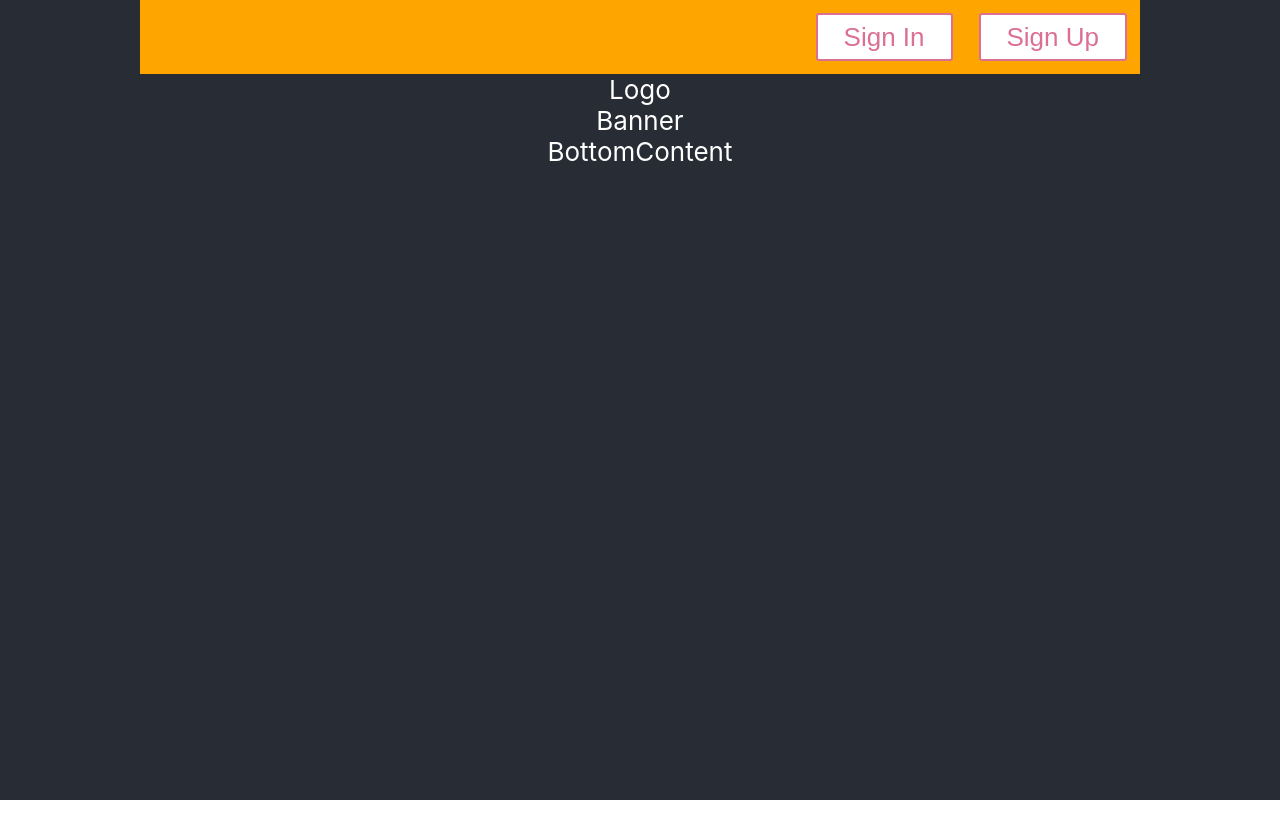
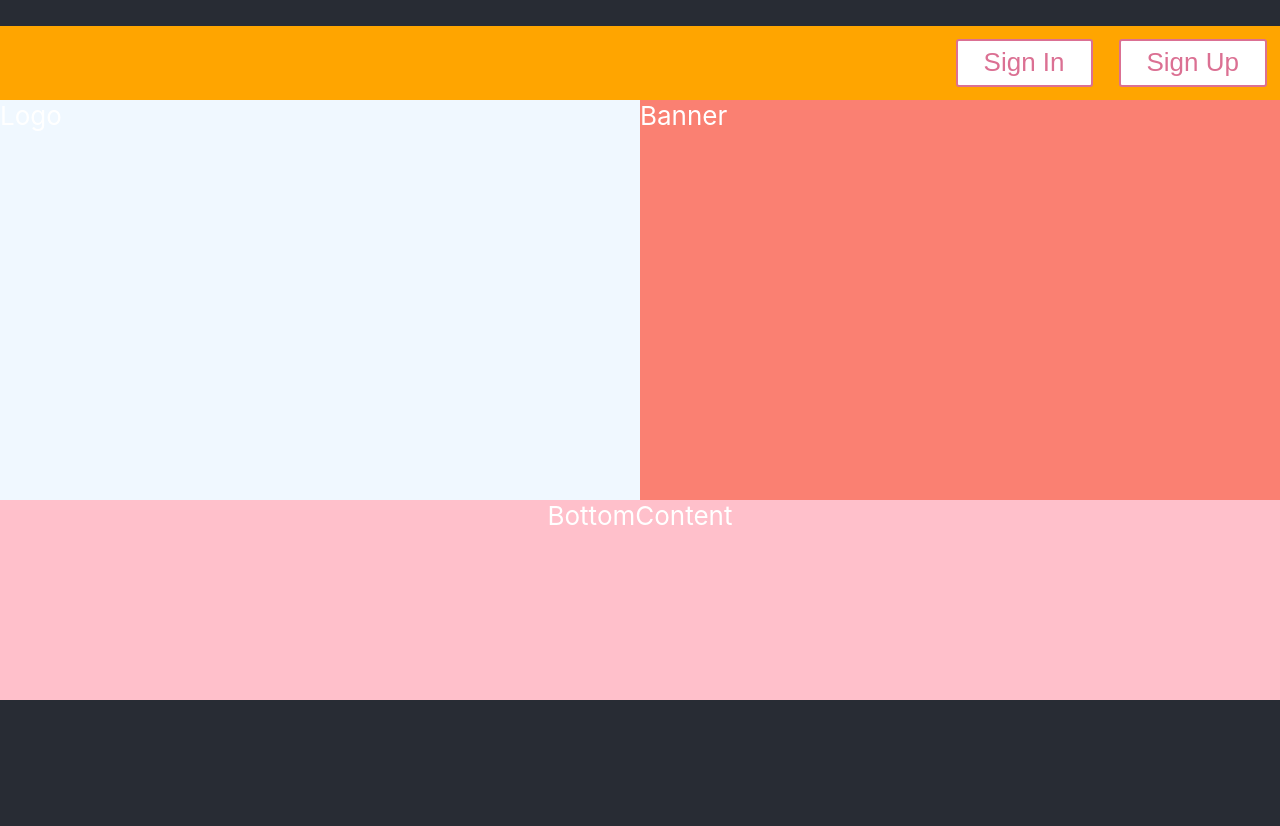
Before and after one commit to BloomTech-Labs/labs-team-home, a React (Create React App) app in the folder frontend/: page / in a window 1280 px wide. Before the commit the page ends 800 px from the top, so only its background shows below. Built offline with nearby package versions, Linux system fonts and the light colour scheme.

Commit message:
Created styled components for bottom content and its logo and banner

```diff
--- a/frontend/src/App.css
+++ b/frontend/src/App.css
@@ -1,4 +1,7 @@
 .App {
+	width: 100%;
+	margin: 0 auto;
+	margin-top: 2%;
 	text-align: center;
 	background-color: #282c34;
 	min-height: 100vh;
--- a/frontend/src/LandingView/components/BottomContent.js
+++ b/frontend/src/LandingView/components/BottomContent.js
@@ -1,8 +1,8 @@
 import React from 'react';
-import styled from 'styled-components';
+import BtmContentStyles from '../styles/BottomStyled';
 
 const BottomContent = props => {
-	return <div>BottomContent</div>;
+	return <BtmContentStyles>BottomContent</BtmContentStyles>;
 };
 
 export default BottomContent;
--- a/frontend/src/LandingView/components/LandingLogoBanner.js
+++ b/frontend/src/LandingView/components/LandingLogoBanner.js
@@ -1,11 +1,15 @@
 import React from 'react';
+import LogoBannerStyles, {
+	LogoStyles,
+	BannerStyles
+} from '../styles/LogoBannerStyled';
 
 const LogoBanner = props => {
 	return (
-		<div>
-			<div>Logo</div>
-			<div>Banner</div>
-		</div>
+		<LogoBannerStyles>
+			<LogoStyles>Logo</LogoStyles>
+			<BannerStyles>Banner</BannerStyles>
+		</LogoBannerStyles>
 	);
 };
 
--- /dev/null
+++ b/frontend/src/LandingView/styles/BottomStyled.js
@@ -0,0 +1,9 @@
+import styled from 'styled-components';
+
+const BtmContentStyles = styled.div`
+	width: 100%;
+	height: 200px;
+	background: pink;
+`;
+
+export default BtmContentStyles;
--- /dev/null
+++ b/frontend/src/LandingView/styles/LogoBannerStyled.js
@@ -0,0 +1,23 @@
+import styled from 'styled-components';
+
+const LogoBannerStyles = styled.div`
+	width: 100%;
+	display: flex;
+	flex-flow: row;
+	height: 400px;
+`;
+
+const LogoStyles = styled.div`
+	width: 100%;
+	display: flex;
+	background: aliceblue;
+`;
+
+const BannerStyles = styled.div`
+	width: 100%;
+	display: flex;
+	background: salmon;
+`;
+
+export default LogoBannerStyles;
+export { LogoStyles, BannerStyles };
--- a/frontend/src/LandingView/styles/SignInSignUpStyled.js
+++ b/frontend/src/LandingView/styles/SignInSignUpStyled.js
@@ -1,7 +1,6 @@
 import styled from 'styled-components';
 
 const StyledSignInUp = styled.div`
-	max-width: 1000px;
 	width: 100%;
 	margin: 0 auto;
 	background: orange;
--- a/frontend/src/index.css
+++ b/frontend/src/index.css
@@ -1,4 +1,5 @@
 body {
+	background-color: #282c34;
 	margin: 0;
 	padding: 0;
 	font-family: -apple-system, BlinkMacSystemFont, 'Segoe UI', 'Roboto', 'Oxygen',
```
